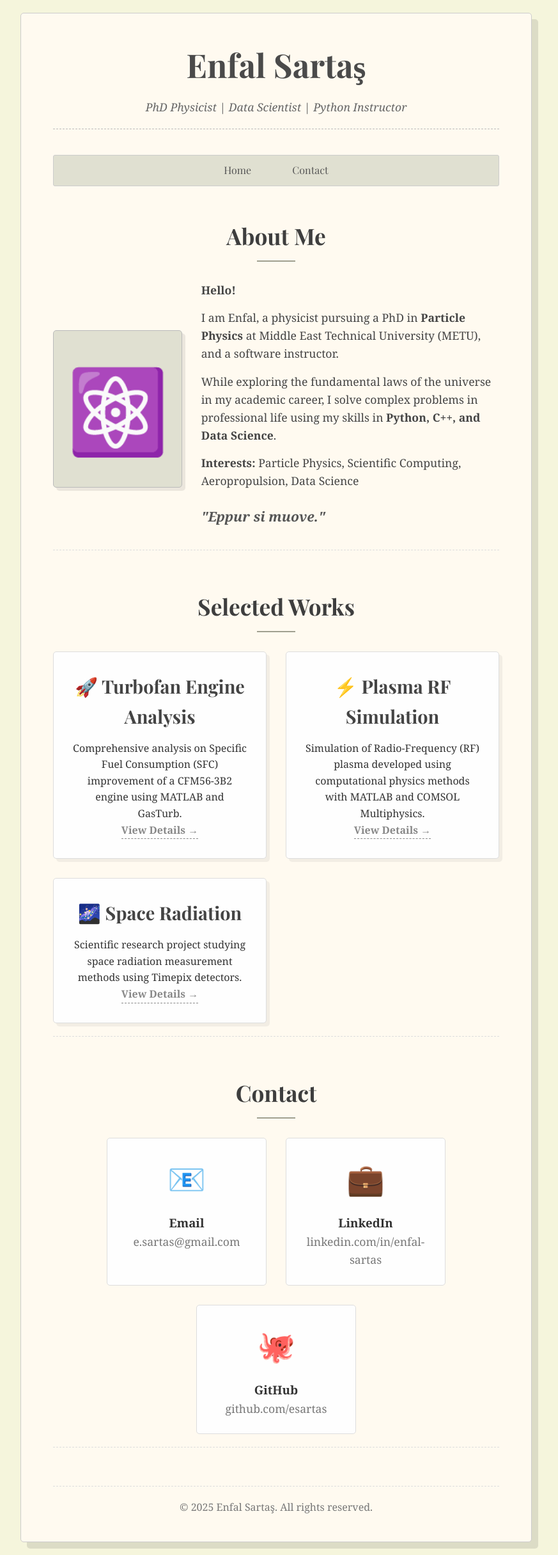
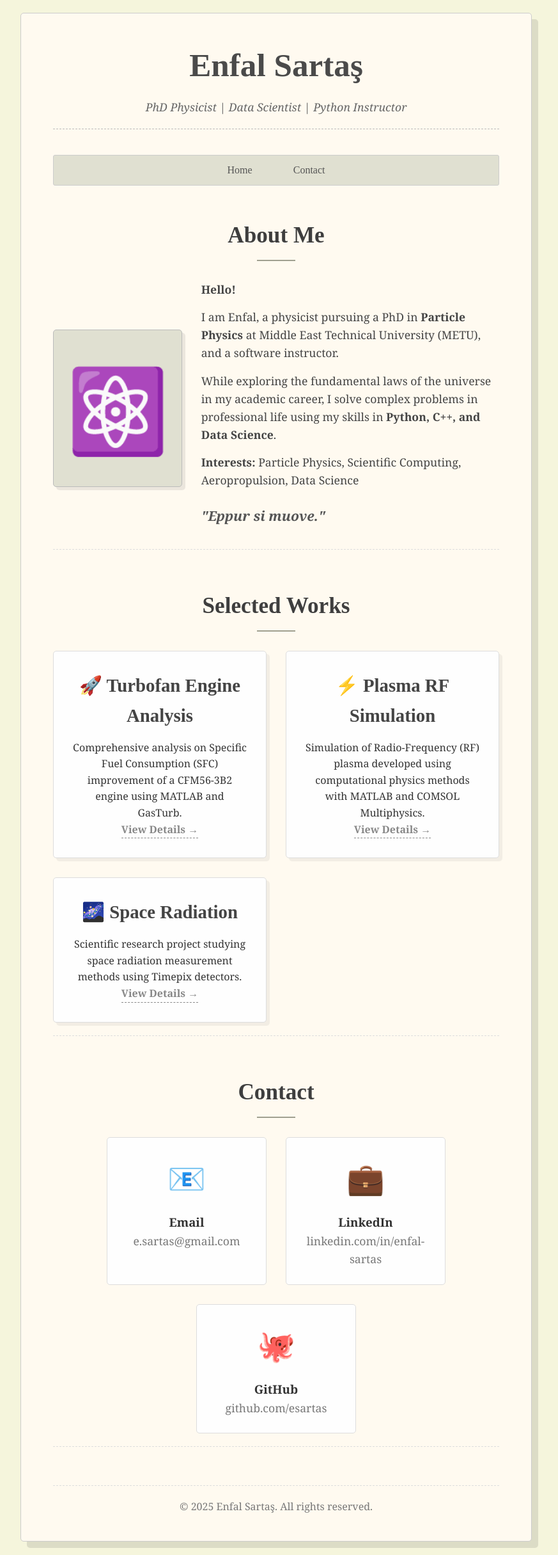
Before and after one commit to esartas/esartas.github.io, a Jekyll site: the page built from index.md, in a window 1280 px wide. Shown: the whole page at 64% size, without its empty margins (208-1081 px from the left). Built offline with Jekyll 4.4.1, drawn with Linux system fonts in a browser that asks for light colours; some web fonts are replaced.

Commit message:
Update default.html

```diff
--- a/_layouts/default.html
+++ b/_layouts/default.html
@@ -7,7 +7,7 @@
     <link rel="stylesheet" href="{{ "/assets/css/style.css" | relative_url }}">
     <link rel="preconnect" href="https://fonts.googleapis.com">
     <link rel="preconnect" href="https://fonts.gstatic.com" crossorigin>
-    <link href="https://fonts.googleapis.com/css2?family=Georgia&family=Playfair+Display:ital,wght@0,400..900;1,400..900&display=swap" rel="stylesheet">
+    <link href="https://fonts.googleapis.com/css2?family=Inter:wght@300;400;600;800&display=swap" rel="stylesheet">
 </head>
 <body>
     <div class="container">
```
